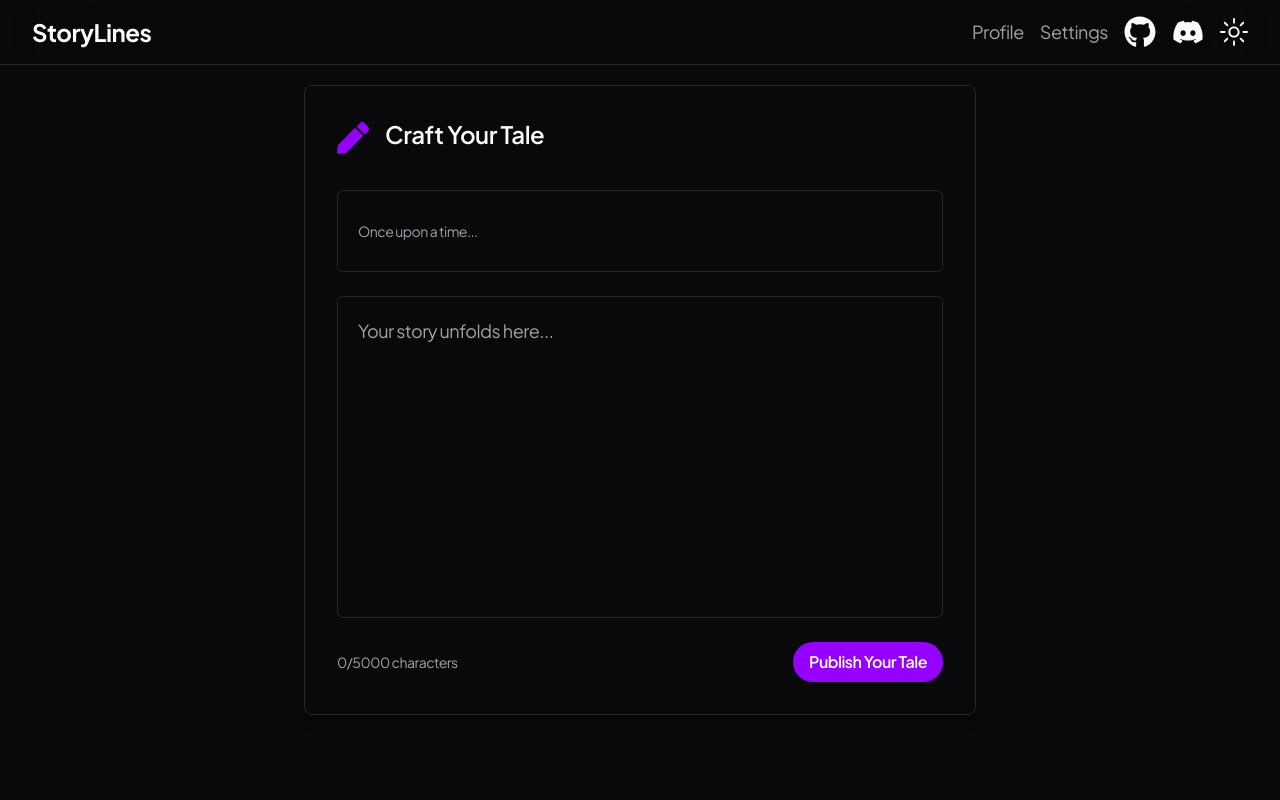
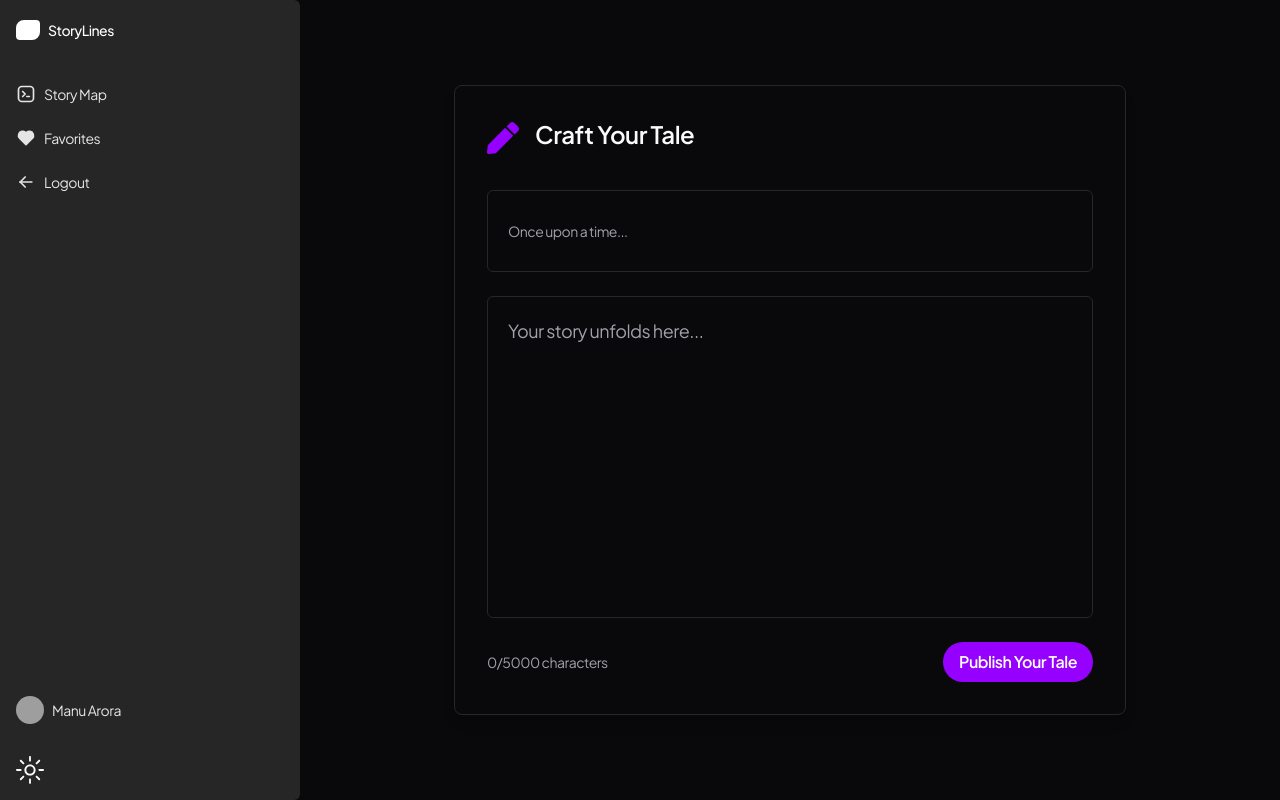
Before and after one commit to praneethravuri/storylines, a Next.js app: page /create-story in a window 1280 px wide. Built offline with nearby package versions, Linux system fonts and the light colour scheme; grey boxes are pictures that could not be loaded.

Commit message:
feat: sidebar

```diff
--- a/app/create-story/page.tsx
+++ b/app/create-story/page.tsx
@@ -5,6 +5,7 @@
 import { Textarea } from "@/components/ui/textarea";
 import { useToast } from '@/components/ui/use-toast';
 import { FaPen, FaSpinner } from 'react-icons/fa';
+import { SidebarNav } from "@/components/SidebarNav"
 
 const Loading = () => (
   <div className='flex justify-center items-center min-h-screen'>
@@ -78,6 +79,11 @@
   };
 
   return (
+    <div className='h-screen flex'>
+      <div className='flex-shrink-0'>
+        <SidebarNav />
+      </div>
+      <div className='flex-grow overflow-auto'>
         <Suspense fallback={<Loading />}>
           <div className='flex justify-center items-center min-h-screen bg-background'>
             <div className='p-8 w-full max-w-2xl bg-card rounded-lg shadow-lg border border-border'>
@@ -117,6 +123,9 @@
             </div>
           </div>
         </Suspense>
+      </div>
+    </div>
+
   );
 };
 
--- a/app/storymap/FlowMap.tsx
+++ b/app/storymap/FlowMap.tsx
@@ -231,13 +231,13 @@
               nodeTypes={nodeTypes}
               colorMode={theme === "dark" ? "dark" : "light"}
             >
-              <ControlPanel
+              {/* <ControlPanel
                 selectedStories={selectedStories}
                 favoritedStories={favoritedStories}
                 removeStory={removeStory}
                 controls={<Controls className='horizontal' />}
 
-              />
+              /> */}
               <Background gap={12} size={1} />
             </ReactFlow>
           </div>
--- a/components/Navbar.tsx
+++ b/components/Navbar.tsx
@@ -1,36 +1,22 @@
 "use client";
+
 import React, { useState } from 'react';
 import Link from 'next/link';
 import { FaGithub, FaDiscord } from 'react-icons/fa';
 import { IoMdMenu } from "react-icons/io";
 import { RxCross1 } from "react-icons/rx";
 import ThemeToggle from './ThemeToggle';
-import { useRouter, usePathname } from 'next/navigation';
+import { usePathname } from 'next/navigation';
 
 const NavBar = () => {
   const pathname = usePathname();
   const [isMobileMenuOpen, setIsMobileMenuOpen] = useState(false);
 
-  const isActive = (href: string) => pathname === href;
+  const shouldShowNavbar = pathname === "/" || pathname === "/sign-in";
 
-  const renderNavLinks = () => {
-    if (pathname === "/" || pathname === "/sign-in") {
-      return (
-        <>
-          <div className='flex justify-between items-center space-x-4'>
-            <Link href="/sign-in" className='btn btn-secondary'>Sign In</Link>
-          </div>
-        </>
-      );
-    } else {
-      return (
-        <>
-          <Link href="/profile" className={`nav-link ${isActive('/profile') ? '' : ''}`}>Profile</Link>
-          <Link href="/settings" className={`nav-link ${isActive('/settings') ? '' : ''}`}>Settings</Link>
-        </>
-      );
-    }
-  };
+  if (!shouldShowNavbar) {
+    return null;
+  }
 
   return (
     <nav className="w-full fixed z-50 transition-all duration-300 border-b backdrop-blur-3xl">
@@ -39,7 +25,9 @@
           <Link href="/" className="link-primary">StoryLines</Link>
         </div>
         <div className="hidden md:flex items-center space-x-2 sm:space-x-4">
-          {renderNavLinks()}
+          <div className='flex justify-between items-center space-x-4'>
+            <Link href="/sign-in" className='btn btn-secondary'>Sign In</Link>
+          </div>
           <button className="btn-icon"><FaGithub className="icon-primary" /></button>
           <button className="btn-icon"><FaDiscord className="icon-primary" /></button>
           <ThemeToggle />
@@ -48,12 +36,13 @@
           {isMobileMenuOpen ? <RxCross1 size={24} /> : <IoMdMenu size={24} />}
         </button>
       </header>
-
       {/* Mobile menu */}
       {isMobileMenuOpen && (
         <div className="md:hidden border-t">
           <div className="container mx-auto px-4 py-4 space-y-4">
-            {renderNavLinks()}
+            <div className='flex justify-between items-center space-x-4'>
+              <Link href="/sign-in" className='btn btn-secondary'>Sign In</Link>
+            </div>
             <div className="flex justify-between items-center">
               <button className="btn-icon"><FaGithub className="icon-primary" /></button>
               <button className="btn-icon"><FaDiscord className="icon-primary" /></button>
--- /dev/null
+++ b/components/SidebarNav.tsx
@@ -0,0 +1,116 @@
+"use client";
+
+import React, { useState } from "react";
+import { Sidebar, SidebarBody, SidebarLink } from "./ui/sidebar";
+import {
+  IconArrowLeft,
+  IconBrandTabler,
+  IconSettings,
+  IconUserBolt,
+  IconHeartFilled
+} from "@tabler/icons-react";
+import Link from "next/link";
+import { motion } from "framer-motion";
+import Image from "next/image";
+import { cn } from "@/lib/utils"
+import ThemeToggle from "./ThemeToggle";
+
+export function SidebarNav() {
+  const links = [
+    {
+      label: "Story Map",
+      href: "/storymap",
+      icon: (
+        <IconBrandTabler className="text-neutral-700 dark:text-neutral-200 h-5 w-5 flex-shrink-0" />
+      ),
+    },
+    {
+      label: "Favorites",
+      href: "/favorite",
+      icon: (
+        <IconHeartFilled className="text-neutral-700 dark:text-neutral-200 h-5 w-5 flex-shrink-0" />
+      ),
+    },
+    {
+      label: "Logout",
+      href: "/",
+      icon: (
+        <IconArrowLeft className="text-neutral-700 dark:text-neutral-200 h-5 w-5 flex-shrink-0" />
+      ),
+    },
+  ];
+  const [open, setOpen] = useState(false);
+
+  return (
+    <div
+      className={cn(
+        "rounded-r-md flex flex-col md:flex-row bg-background w-full flex-1 max-w-7xl mx-auto overflow-hidden",
+        "h-screen"
+      )}
+    >
+      <Sidebar open={open} setOpen={setOpen}>
+        <SidebarBody className="flex flex-col justify-between h-full">
+          <div className="flex flex-col flex-1 overflow-y-auto overflow-x-hidden">
+            {open ? <Logo /> : <LogoIcon />}
+            <div className="mt-8 flex flex-col gap-2">
+              {links.map((link, idx) => (
+                <SidebarLink key={idx} link={link} />
+              ))}
+            </div>
+          </div>
+          <div className="mt-auto">
+            <div className="mb-4">
+              <SidebarLink
+                link={{
+                  label: "Manu Arora",
+                  href: "/profile",
+                  icon: (
+                    <Image
+                      src="https://assets.aceternity.com/manu.png"
+                      className="h-7 w-7 flex-shrink-0 rounded-full"
+                      width={50}
+                      height={50}
+                      alt="Avatar"
+                    />
+                  ),
+                }}
+              />
+            </div>
+            <div className="flex items-center justify-between pt-2">
+              <ThemeToggle />
+            </div>
+          </div>
+        </SidebarBody>
+      </Sidebar>
+    </div>
+  );
+}
+
+export const Logo = () => {
+  return (
+    <Link
+      href="#"
+      className="font-normal flex space-x-2 items-center text-sm text-black dark:text-white py-1 relative z-20"
+    >
+      <div className="h-5 w-6 bg-black dark:bg-white rounded-br-lg rounded-tr-sm rounded-tl-lg rounded-bl-sm flex-shrink-0" />
+      <motion.span
+        initial={{ opacity: 0 }}
+        animate={{ opacity: 1 }}
+        className="font-medium whitespace-pre"
+      >
+        StoryLines
+      </motion.span>
+    </Link>
+  );
+};
+
+export const LogoIcon = () => {
+  return (
+    <Link
+      href="#"
+      className="font-normal flex space-x-2 items-center text-sm text-black dark:text-white py-1 relative z-20"
+    >
+      <div className="h-5 w-6 bg-black dark:bg-white rounded-br-lg rounded-tr-sm rounded-tl-lg rounded-bl-sm flex-shrink-0" />
+    </Link>
+  );
+};
--- /dev/null
+++ b/components/ui/sidebar.tsx
@@ -0,0 +1,190 @@
+"use client";
+import { cn } from "@/lib/utils";
+import Link, { LinkProps } from "next/link";
+import React, { useState, createContext, useContext } from "react";
+import { AnimatePresence, motion } from "framer-motion";
+import { IconMenu2, IconX } from "@tabler/icons-react";
+
+interface Links {
+  label: string;
+  href: string;
+  icon: React.JSX.Element | React.ReactNode;
+}
+
+interface SidebarContextProps {
+  open: boolean;
+  setOpen: React.Dispatch<React.SetStateAction<boolean>>;
+  animate: boolean;
+}
+
+const SidebarContext = createContext<SidebarContextProps | undefined>(
+  undefined
+);
+
+export const useSidebar = () => {
+  const context = useContext(SidebarContext);
+  if (!context) {
+    throw new Error("useSidebar must be used within a SidebarProvider");
+  }
+  return context;
+};
+
+export const SidebarProvider = ({
+  children,
+  open: openProp,
+  setOpen: setOpenProp,
+  animate = true,
+}: {
+  children: React.ReactNode;
+  open?: boolean;
+  setOpen?: React.Dispatch<React.SetStateAction<boolean>>;
+  animate?: boolean;
+}) => {
+  const [openState, setOpenState] = useState(false);
+
+  const open = openProp !== undefined ? openProp : openState;
+  const setOpen = setOpenProp !== undefined ? setOpenProp : setOpenState;
+
+  return (
+    <SidebarContext.Provider value={{ open, setOpen, animate: animate }}>
+      {children}
+    </SidebarContext.Provider>
+  );
+};
+
+export const Sidebar = ({
+  children,
+  open,
+  setOpen,
+  animate,
+}: {
+  children: React.ReactNode;
+  open?: boolean;
+  setOpen?: React.Dispatch<React.SetStateAction<boolean>>;
+  animate?: boolean;
+}) => {
+  return (
+    <SidebarProvider open={open} setOpen={setOpen} animate={animate}>
+      {children}
+    </SidebarProvider>
+  );
+};
+
+export const SidebarBody = (props: React.ComponentProps<typeof motion.div>) => {
+  return (
+    <>
+      <DesktopSidebar {...props} />
+      <MobileSidebar {...(props as unknown as React.ComponentProps<"div">)} />
+    </>
+  );
+};
+
+export const DesktopSidebar = ({
+  className,
+  children,
+  ...props
+}: React.ComponentProps<typeof motion.div>) => {
+  const { open, setOpen, animate } = useSidebar();
+  return (
+    <>
+      <motion.div
+        className={cn(
+          "h-full px-4 py-4 hidden  md:flex md:flex-col bg-neutral-100 dark:bg-neutral-800 w-[300px] flex-shrink-0",
+          className
+        )}
+        animate={{
+          width: animate ? (open ? "300px" : "60px") : "300px",
+        }}
+        onMouseEnter={() => setOpen(true)}
+        onMouseLeave={() => setOpen(false)}
+        {...props}
+      >
+        {children}
+      </motion.div>
+    </>
+  );
+};
+
+export const MobileSidebar = ({
+  className,
+  children,
+  ...props
+}: React.ComponentProps<"div">) => {
+  const { open, setOpen } = useSidebar();
+  return (
+    <>
+      <div
+        className={cn(
+          "h-10 px-4 py-4 flex flex-row md:hidden  items-center justify-between bg-neutral-100 dark:bg-neutral-800 w-full"
+        )}
+        {...props}
+      >
+        <div className="flex justify-end z-20 w-full">
+          <IconMenu2
+            className="text-neutral-800 dark:text-neutral-200"
+            onClick={() => setOpen(!open)}
+          />
+        </div>
+        <AnimatePresence>
+          {open && (
+            <motion.div
+              initial={{ x: "-100%", opacity: 0 }}
+              animate={{ x: 0, opacity: 1 }}
+              exit={{ x: "-100%", opacity: 0 }}
+              transition={{
+                duration: 0.3,
+                ease: "easeInOut",
+              }}
+              className={cn(
+                "fixed h-full w-full inset-0 bg-white dark:bg-neutral-900 p-10 z-[100] flex flex-col justify-between",
+                className
+              )}
+            >
+              <div
+                className="absolute right-10 top-10 z-50 text-neutral-800 dark:text-neutral-200"
+                onClick={() => setOpen(!open)}
+              >
+                <IconX />
+              </div>
+              {children}
+            </motion.div>
+          )}
+        </AnimatePresence>
+      </div>
+    </>
+  );
+};
+
+export const SidebarLink = ({
+  link,
+  className,
+  ...props
+}: {
+  link: Links;
+  className?: string;
+  props?: LinkProps;
+}) => {
+  const { open, animate } = useSidebar();
+  return (
+    <Link
+      href={link.href}
+      className={cn(
+        "flex items-center justify-start gap-2  group/sidebar py-2",
+        className
+      )}
+      {...props}
+    >
+      {link.icon}
+
+      <motion.span
+        animate={{
+          display: animate ? (open ? "inline-block" : "none") : "inline-block",
+          opacity: animate ? (open ? 1 : 0) : 1,
+        }}
+        className="text-neutral-700 dark:text-neutral-200 text-sm group-hover/sidebar:translate-x-1 transition duration-150 whitespace-pre inline-block !p-0 !m-0"
+      >
+        {link.label}
+      </motion.span>
+    </Link>
+  );
+};
--- a/next.config.mjs
+++ b/next.config.mjs
@@ -1,9 +1,13 @@
 /** @type {import('next').NextConfig} */
 const nextConfig = {
-    // change in production
-    experimental: {
-        missingSuspenseWithCSRBailout: false,
-      },
+  // change in production
+  experimental: {
+    missingSuspenseWithCSRBailout: false,
+  },
+  reactStrictMode: true,
+  images: {
+    domains: ['assets.aceternity.com'],
+  },
 };
 
 export default nextConfig;
--- a/package.json
+++ b/package.json
@@ -16,13 +16,14 @@
     "@radix-ui/react-slot": "^1.1.0",
     "@radix-ui/react-tabs": "^1.1.0",
     "@radix-ui/react-toast": "^1.2.1",
+    "@tabler/icons-react": "^3.11.0",
     "@types/mongoose": "^5.11.97",
     "@vercel/analytics": "^1.3.1",
     "@xyflow/react": "^12.0.2",
     "autoprefixer": "^10.4.19",
     "class-variance-authority": "^0.7.0",
     "clsx": "^2.1.1",
-    "framer-motion": "^11.3.7",
+    "framer-motion": "^11.3.17",
     "lucide-react": "^0.414.0",
     "mongoose": "^8.5.1",
     "next": "14.2.5",
```
Also changed, not shown: app/stories/[storyId]/page.tsx (+9 -0 lines), app/stories/page.tsx (+3 -1 lines), app/storymap/page.tsx (+8 -2 lines), 1 other file (tests, documents, lock files or other folders). Lines whose indentation alone changed are shown as unchanged.
